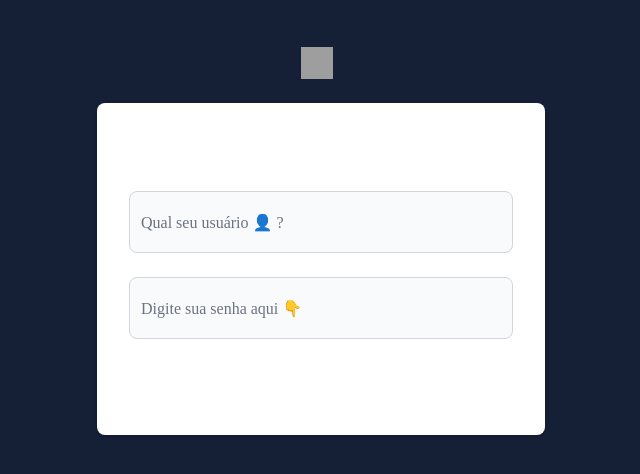
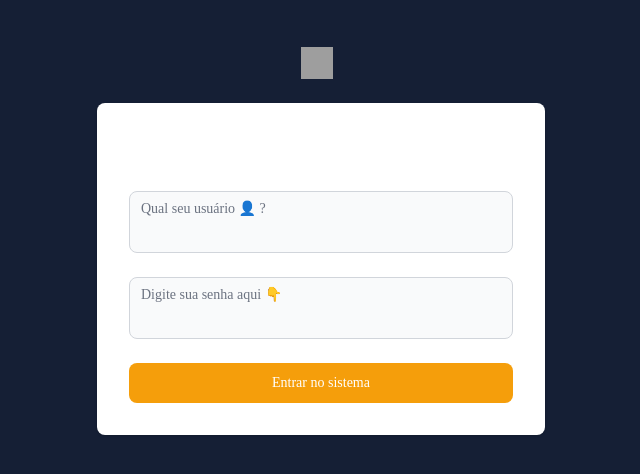
Before and after one commit to DevTroli/Sales-Software, a Django app: page /login/ in a window 1280 px wide. Shown: the part 159-633 px from the top of the page, without its empty margins (319-959 px from the left). Run offline with Django 5.2, Linux system fonts and the light colour scheme; some libraries are stand-ins or nearby versions; some web fonts are replaced; grey boxes are pictures that could not be loaded.

Commit message:
update login.html

```diff
--- a/produto/templates/registration/login.html
+++ b/produto/templates/registration/login.html
@@ -1,7 +1,7 @@
 {% extends "base.html" %}
 
 {% block content %}
-<section class=" dark:bg-gray-900">
+<section class="dark:bg-gray-900">
   <div class="flex flex-col items-center justify-center px-6 py-8 mx-auto md:h-screen lg:py-0">
       <a href="{% url 'core:index' %}" class="flex items-center mb-6 text-2xl font-semibold text-white">
           <img class="w-8 h-8 mr-2" src="https://raw.githubusercontent.com/DevTroli/servidor_estaticos/main/logo_basic.svg" alt="logo">
@@ -31,17 +31,30 @@
               <form method="post" action="{% url 'login' %}" class="space-y-4 md:space-y-6">
                   {% csrf_token %}
                   <div class="relative">
-                      <input type="text" id="id_username" name="username" class="peer bg-gray-50 border border-gray-300 text-gray-900 rounded-lg focus:ring-primary-600 focus:border-primary-600 block w-full p-3 pt-6 pb-3 placeholder-transparent dark:bg-gray-700 dark:border-gray-600 dark:placeholder-gray-400 dark:text-white dark:focus:ring-blue-500 dark:focus:border-blue-500" placeholder="nome do seu usuário" required />
+                      <input type="text" id="id_username" name="username" class="peer bg-gray-50 border border-gray-300 text-gray-900 rounded-lg block w-full p-3 pt-6 pb-3 placeholder-transparent dark:bg-gray-700 dark:border-gray-600 dark:text-white" required />
                       <label for="id_username" class="absolute left-3 top-2 text-sm text-gray-500 dark:text-gray-400 transition-all peer-placeholder-shown:top-5 peer-placeholder-shown:text-base peer-placeholder-shown:text-gray-500 peer-placeholder-shown:dark:text-gray-400 peer-focus:-top-2 peer-focus:text-primary-600 peer-focus:dark:text-primary-500">Qual seu usuário 👤 ?</label>
                   </div>
                   <div class="relative">
-                      <input type="password" id="id_password" name="password" class="peer bg-gray-50 border border-gray-300 text-gray-900 rounded-lg focus:ring-primary-600 focus:border-primary-600 block w-full p-3 pt-6 pb-3 placeholder-transparent dark:bg-gray-700 dark:border-gray-600 dark:placeholder-gray-400 dark:text-white dark:focus:ring-blue-500 dark:focus:border-blue-500" placeholder="Sua senha secreta" required />
-                      <label for="id_password" class="absolute left-3 top-2 text-sm text-gray-500 dark:text-gray-400 transition-all peer-placeholder-shown:top-5 peer-placeholder-shown:text-base peer-placeholder-shown:text-gray-500 peer-placeholder-shown:dark:text-gray-400 peer-focus:-top-2 peer-focus:text-primary-600 peer-focus:dark:text-primary-500">Digite sua senha aqui 👇</label>
+                      <input type="password" id="id_password" name="password" class="peer bg-gray-50 border border-gray-300 text-gray-900 rounded-lg block w-full p-3 pt-6 pb-3 placeholder-transparent dark:bg-gray-700 dark:border-gray-600 dark:text-white" required />
+                      <label for="id_password" class="absolute left-3 top-2 text-sm text-gray-500 dark:text-gray-400 transition-all peer-placeholder-shown:top-5 peer-placeholder-shown:text-base peer-focus:-top-2 peer-focus:text-primary-600 peer-focus:dark:text-primary-500">Digite sua senha aqui 👇</label>
                   </div>
-                  <button type="submit" class="w-full text-white bg-primary-600 hover:bg-primary-700 focus:ring-4 focus:outline-none focus:ring-primary-300 font-medium rounded-lg text-sm px-5 py-2.5 text-center dark:bg-primary-600 dark:hover:bg-primary-700 dark:focus:ring-primary-800">Entrar no sistema</button>
+                  <button type="submit" class="w-full text-white bg-amber-500 font-medium rounded-lg text-sm px-5 py-2.5 text-center dark:hover:bg-primary-700">Entrar no sistema</button>
               </form>
           </div>
       </div>
   </div>
 </section>
+
+<style>
+    /* Remover focus e borda ao clicar */
+    input:focus, button:focus {
+        outline: none;
+        box-shadow: none;
+    }
+
+    /* Remover placeholders */
+    ::placeholder {
+        color: transparent;
+    }
+</style>
 {% endblock content %}
```
